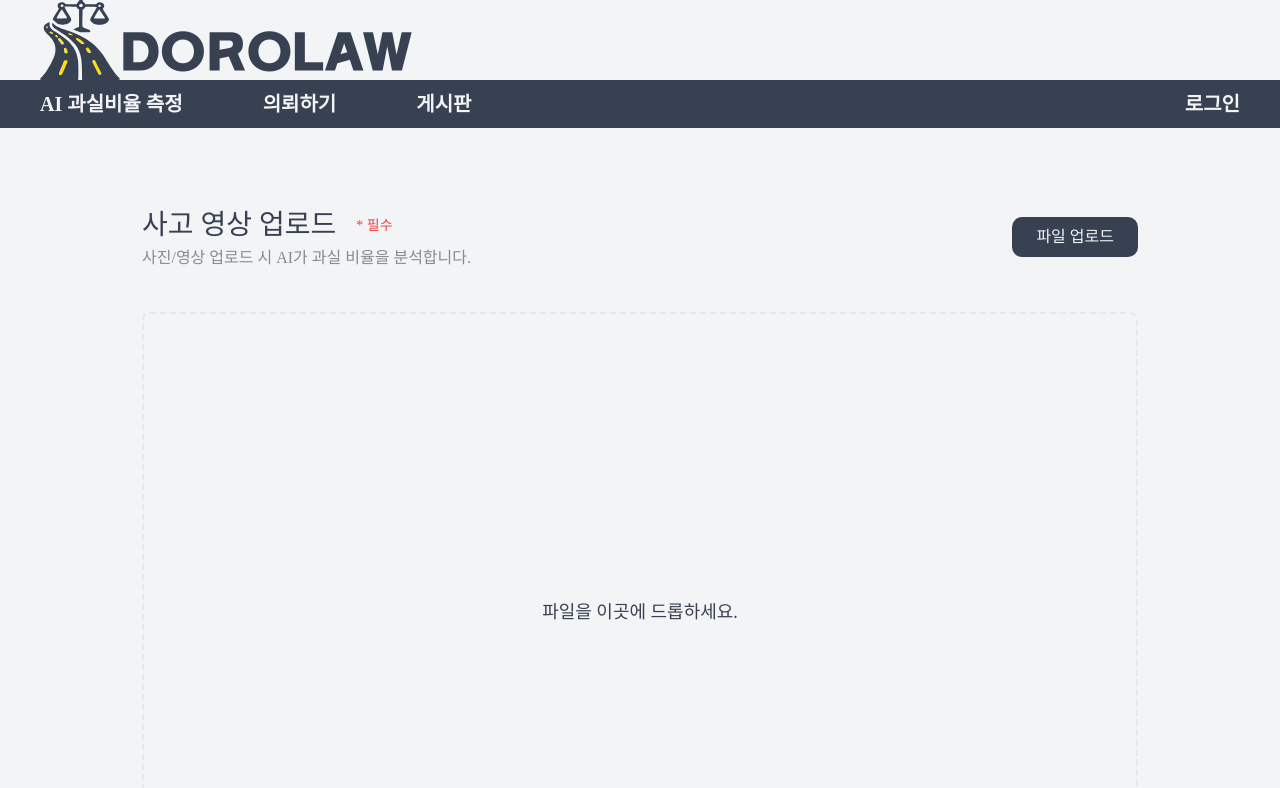
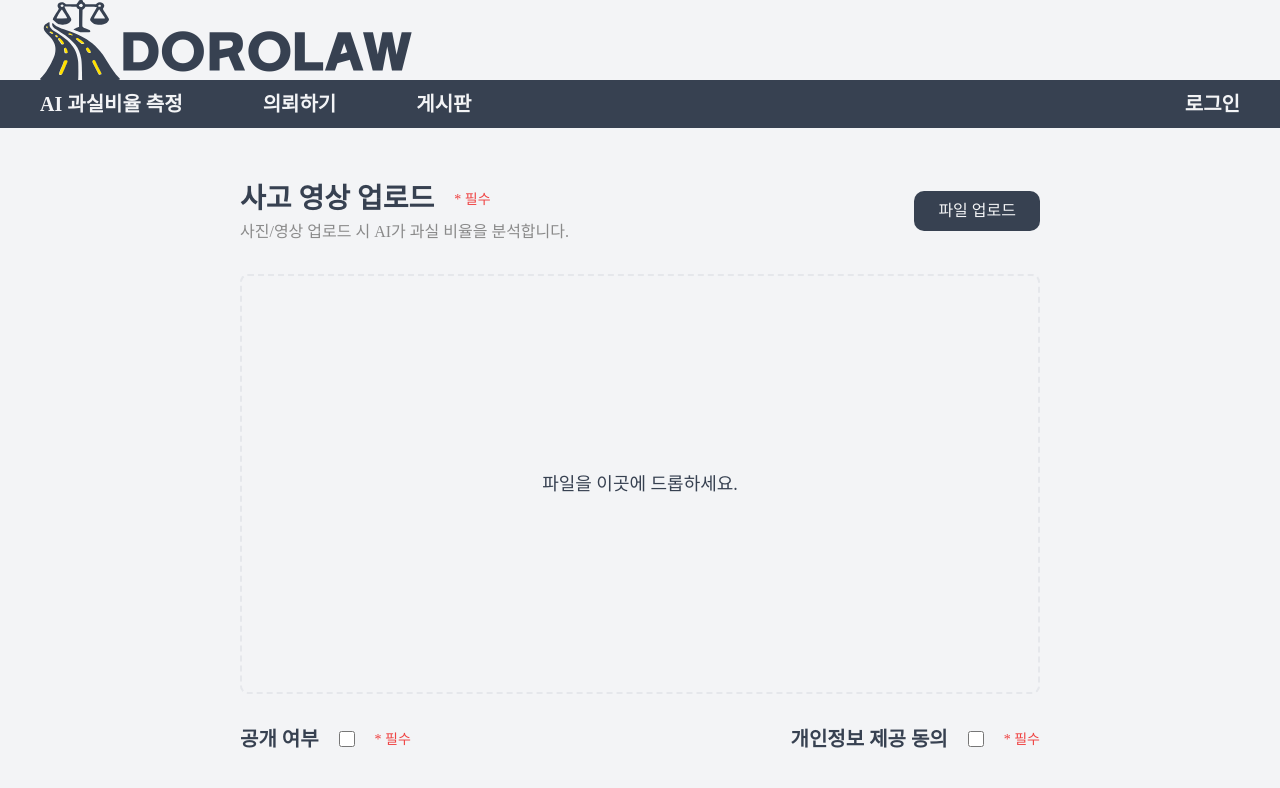
Before and after one commit to SSAFY-Dorolaw/Dorolaw, a React (Vite) app in the folder frontend/: page /upload in a window 1280 px wide. Shown: the top 788 px of the page. Built offline with nearby package versions, Linux system fonts and the light colour scheme; a web font is replaced by a local one.

Commit message:
사고영상 업로드 기본 UI 구성 완료

```diff
--- a/frontend/src/features/analysis/UploadArea.tsx
+++ b/frontend/src/features/analysis/UploadArea.tsx
@@ -1,9 +1,7 @@
-import React, { useState } from 'react';
-
 const UploadArea = () => {
   return (
-    <div className="flex justify-center items-center w-[996px] h-[683px] mx-auto">
-      <div className="w-full h-[600px] border-2 border-dashed rounded-lg flex flex-col justify-center items-center p-6 text-center">
+    <div className="mx-auto flex h-[480px] w-[800px]  items-center justify-center">
+      <div className="flex h-[420px] w-full flex-col items-center justify-center rounded-lg border-2 border-dashed p-6 text-center">
         <p className="text-lg font-medium text-gray-700">
           파일을 이곳에 드롭하세요.
         </p>
--- a/frontend/src/pages/analysis/VideoUpload.tsx
+++ b/frontend/src/pages/analysis/VideoUpload.tsx
@@ -2,25 +2,49 @@ import UploadArea from '@/features/analysis/UploadArea';
 
 const VideoUpload = () => {
   return (
-    <form className="mt-[76px]">
+    <main className="mt-[50px]">
       {/* 업로드 타이틀 */}
-      <div className="flex items-center justify-between w-[996px] mx-auto px-0">
+      <div className="mx-auto flex w-[800px] items-center justify-between px-0">
         <div>
           <div className="flex items-center gap-5">
-            <h2 className="text-h2 text-p5">사고 영상 업로드</h2>
+            <h2 className="text-h2 font-bold text-p5">사고 영상 업로드</h2>
             <p className="text-caption text-red-500">* 필수</p>
           </div>
           <p className="text-g3">
             사진/영상 업로드 시 AI가 과실 비율을 분석합니다.
           </p>
         </div>
-        <button className="rounded-[10px] bg-p5 text-g1 px-6 py-2">
+        <button className="rounded-[10px] bg-p5 px-6 py-2 text-g1">
           파일 업로드
         </button>
       </div>
       {/* 영상 업로드 드래그 */}
       <UploadArea />
-    </form>
+      {/* 옵션 */}
+      <div className="mx-auto flex w-[800px] items-center justify-between">
+        <div className="flex items-center gap-5">
+          <h2 className="text-body font-bold text-p5">공개 여부</h2>
+          <input
+            type="checkbox"
+            className="size-4 bg-p5"
+            style={{ accentColor: '#374151' }}
+          />
+          <p className="text-caption text-red-500">* 필수</p>
+        </div>
+        <div className="flex items-center gap-5">
+          <h2 className="text-body font-bold text-p5">개인정보 제공 동의</h2>
+          <input
+            type="checkbox"
+            className="size-4 bg-p5"
+            style={{ accentColor: '#374151' }}
+          />
+          <p className="text-caption text-red-500">* 필수</p>
+        </div>
+      </div>
+      <button className="mx-auto my-9 block rounded-[10px] bg-p5 px-6 py-2 text-g1">
+        분석 요청하기
+      </button>
+    </main>
   );
 };
 
```
